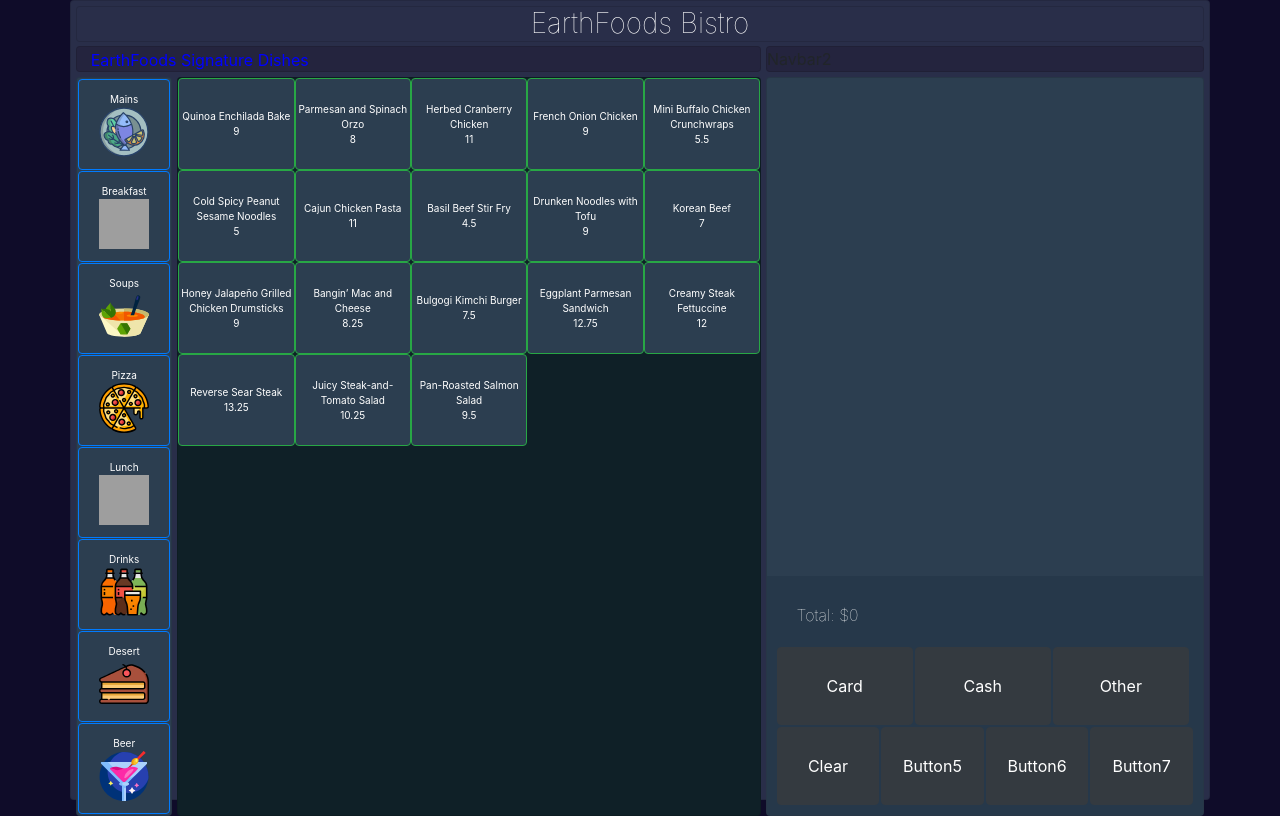
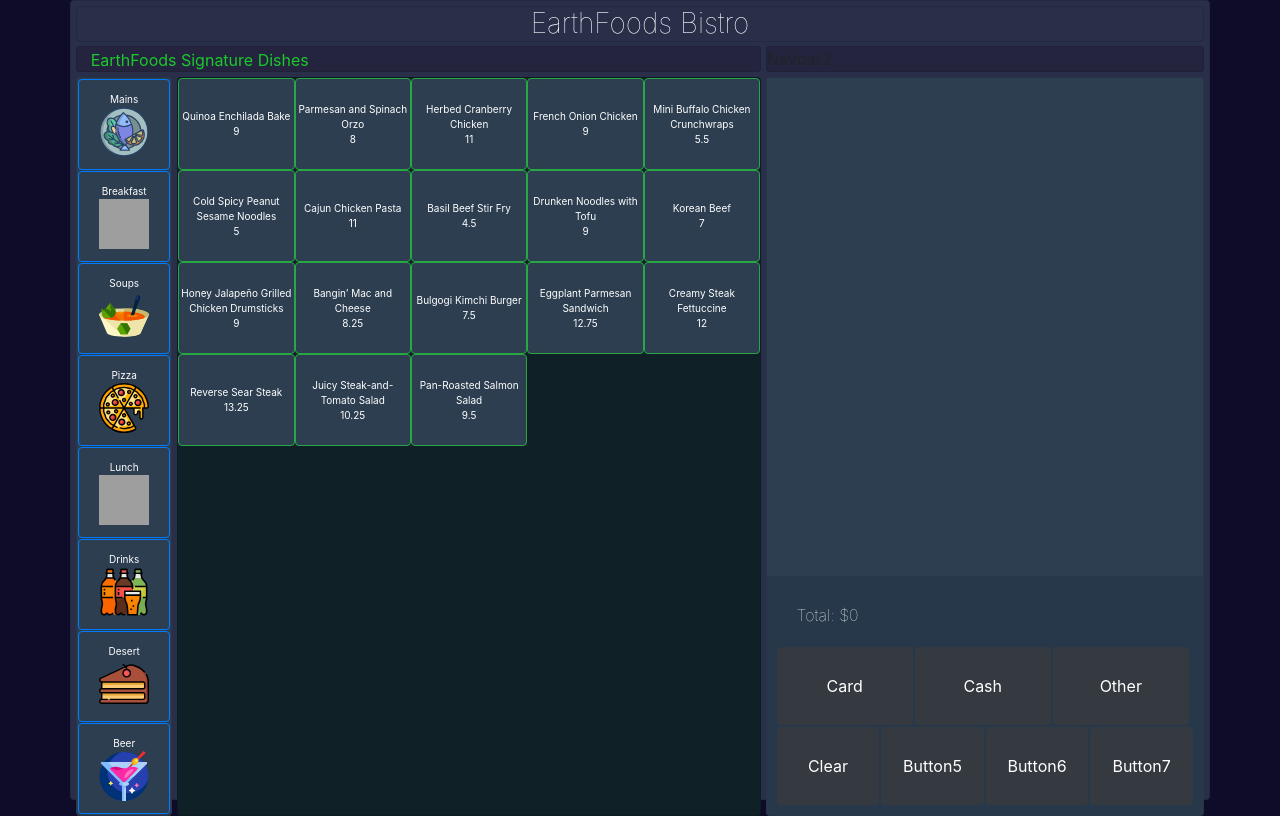
Before and after one commit to CharlesRudisel/EarthFoods-Bistro, an Angular app: page / in a window 1280 px wide. Built offline with nearby package versions, Linux system fonts and the light colour scheme; grey boxes are pictures that could not be loaded.

Commit message:
for the sake

```diff
--- a/src/app/app.component.html
+++ b/src/app/app.component.html
@@ -5,7 +5,7 @@
 
 
     <div ngbDropdown class="d-inline-block">
-      <a style="padding: 2%; color:blue"  id="dropdownBasic1">{{cat_name}}</a>
+      <a class= "{{font_color}}" style="padding: 2%;"  id="dropdownBasic1">{{cat_name}}</a>
 
     </div>
 
--- a/src/app/app.component.scss
+++ b/src/app/app.component.scss
@@ -214,3 +214,33 @@ li{
 .total .btn{
     height: 78px;
 }
+
+.font-1{
+
+    color: #1ac92b;
+}
+.font-2{
+
+    color: #fcc203
+}
+.font-3{
+
+    color: #6abbde
+}
+.font-4{
+
+    color: red;
+}
+.font-5{
+
+    color: #0077ff;
+}
+.font-6{
+
+    color:#939b9e;
+
+}
+.font-7{
+
+    color:#f0f2f2;
+}
--- a/src/app/app.component.ts
+++ b/src/app/app.component.ts
@@ -166,6 +166,7 @@ export class AppComponent {
   ]
 
   catergory = this.main
+  font_color = "font-1"
 
   submit(event: any) {
 
@@ -200,41 +201,49 @@ export class AppComponent {
         this.catergory = this.main;
         this.cat_name = 'EarthFoods Signature Dishes'
         this.button_color = "btn-success"
+        this.font_color = "font-1"
         break;
       case "breakfast":
         this.catergory = this.breakfast;
         this.cat_name = 'Breakfast Menu'
         this.button_color = "btn-warning"
+        this.font_color = "font-2"
         break;
       case "soups":
         this.catergory = this.soups;
         this.cat_name = 'Soups'
         this.button_color = "btn-info"
+        this.font_color = "font-3"
         break;
       case "pizza":
         this.catergory = this.pizza;
         this.cat_name = 'Pizza'
         this.button_color = "btn-danger"
+        this.font_color = "font-4"
         break;
       case "lunch":
         this.catergory = this.lunch;
         this.cat_name = 'Lunch Menu'
         this.button_color = "btn-primary"
+        this.font_color = "font-5"
         break;
       case "drinks":
         this.catergory = this.drinks;
         this.cat_name = 'Soft Drinks'
         this.button_color = "btn-secondary"
+        this.font_color = "font-6"
         break;
       case "desert":
         this.catergory = this.dessert;
         this.cat_name = 'Desserts'
         this.button_color = "btn-danger"
+        this.font_color = "font-4"
         break;
       case "beer":
         this.catergory = this.beer;
         this.cat_name = 'Beer Wine and Spirits'
         this.button_color = "btn-light"
+        this.font_color = "font-7"
         break;
     }
 
```
